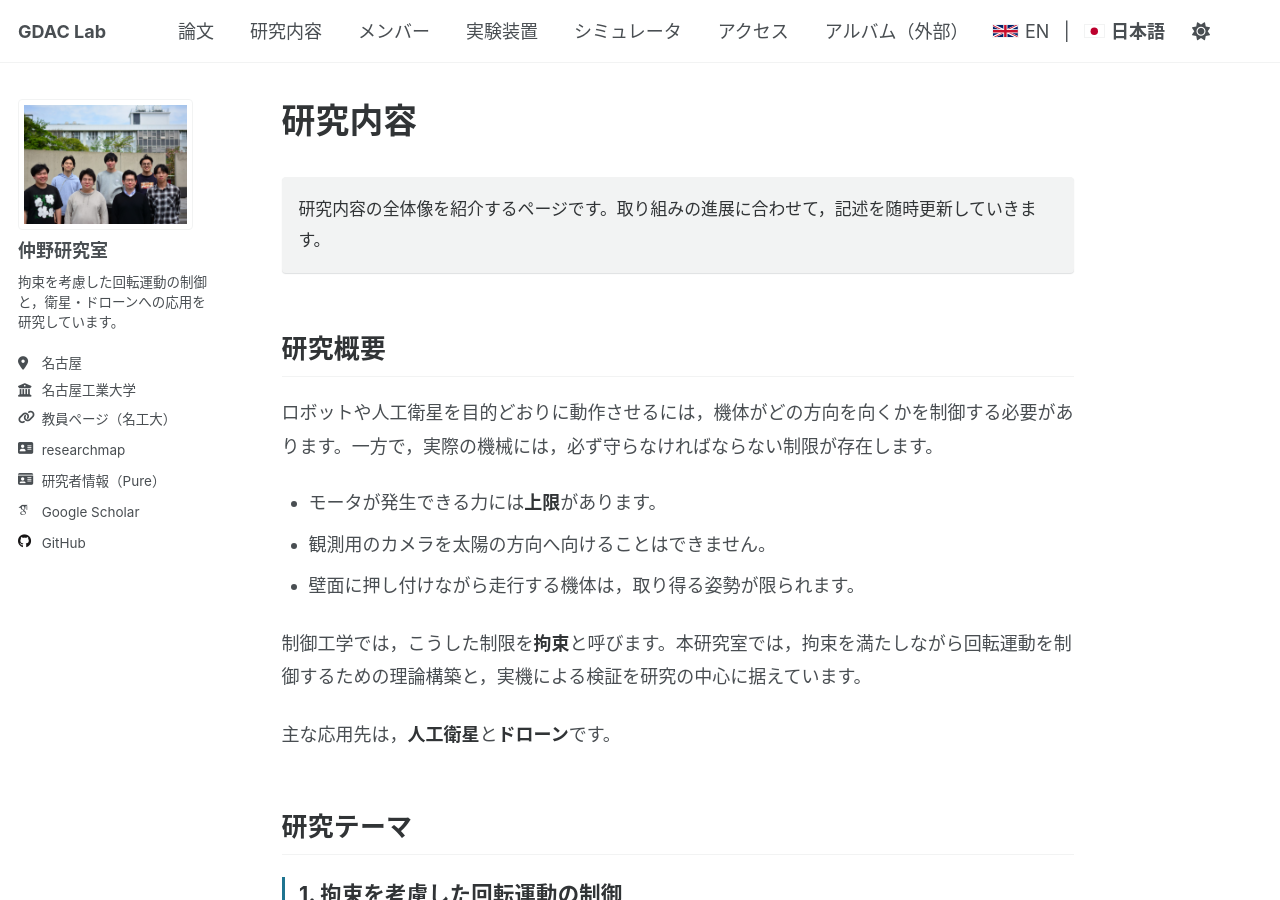
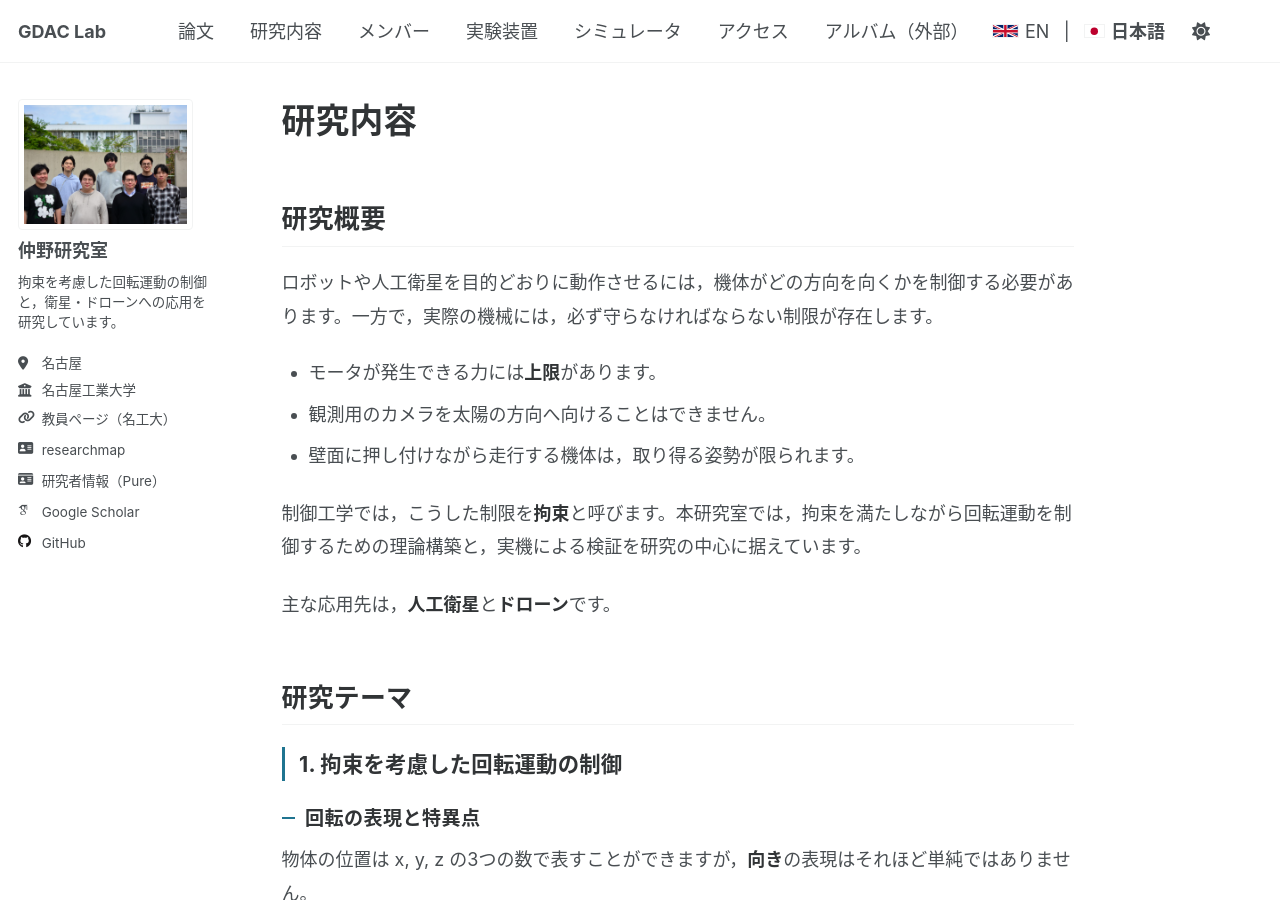
Before and after one commit to GDAC-Lab/gdac-lab.github.io, a Jekyll site: the page built from _pages/ja/research.md, in a window 1280 px wide and 900 px high. Built offline with Jekyll 4.4.1, drawn with Linux system fonts in a browser that asks for light colours.

Commit message:
Drop the under-construction notices from the home and research pages

```diff
--- a/_includes/home-extra.html
+++ b/_includes/home-extra.html
@@ -1,8 +1,6 @@
 {% include base_path %}
 
 {% if page.lang == 'ja' %}
-<p class="home-progress-notice"><strong>サイトは準備中の部分があります。</strong>写真や学生向けの案内は順次追加していきます。研究内容・メンバー・論文・所在地は，下記のリンクからご覧いただけます。</p>
-
 <section class="home-at-a-glance" aria-labelledby="home-at-a-glance-heading">
   <h2 id="home-at-a-glance-heading" class="home-at-a-glance__title">サイトのご案内</h2>
   <ul class="home-at-a-glance__list">
@@ -28,8 +26,6 @@
 
 {% else %}
 
-<p class="home-progress-notice"><strong>Parts of this site are still in preparation.</strong> Photographs and information for prospective students are being added over time. Our research, members, publications, and location are already covered by the links below.</p>
-
 <section class="home-at-a-glance" aria-labelledby="home-at-a-glance-heading">
   <h2 id="home-at-a-glance-heading" class="home-at-a-glance__title">On this site</h2>
   <ul class="home-at-a-glance__list">
--- a/_pages/ja/research.md
+++ b/_pages/ja/research.md
@@ -8,9 +8,6 @@
 ---
 
 {% include base_path %}
-
-研究内容の全体像を紹介するページです。取り組みの進展に合わせて，記述を随時更新していきます。
-{: .notice}
 
 ## 研究概要
 
```
Also changed, not shown: _pages/research.md (+0 -3 lines).
